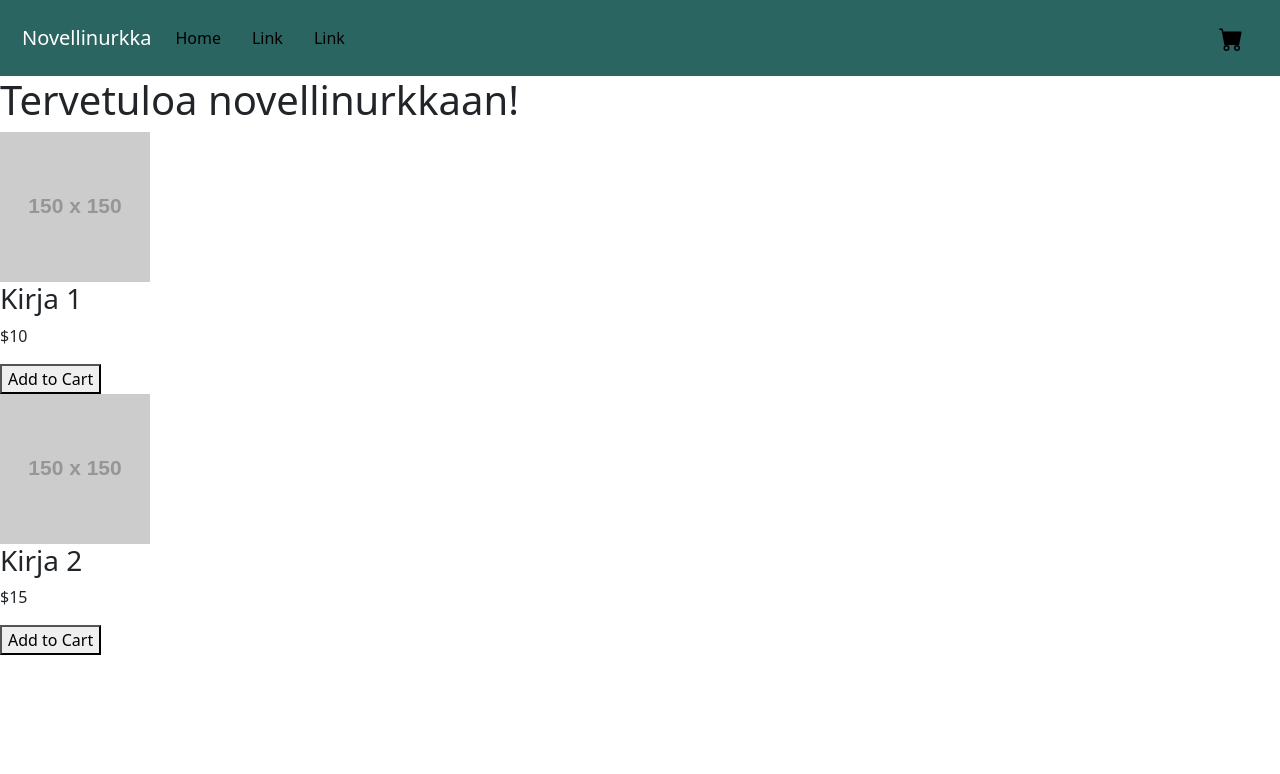
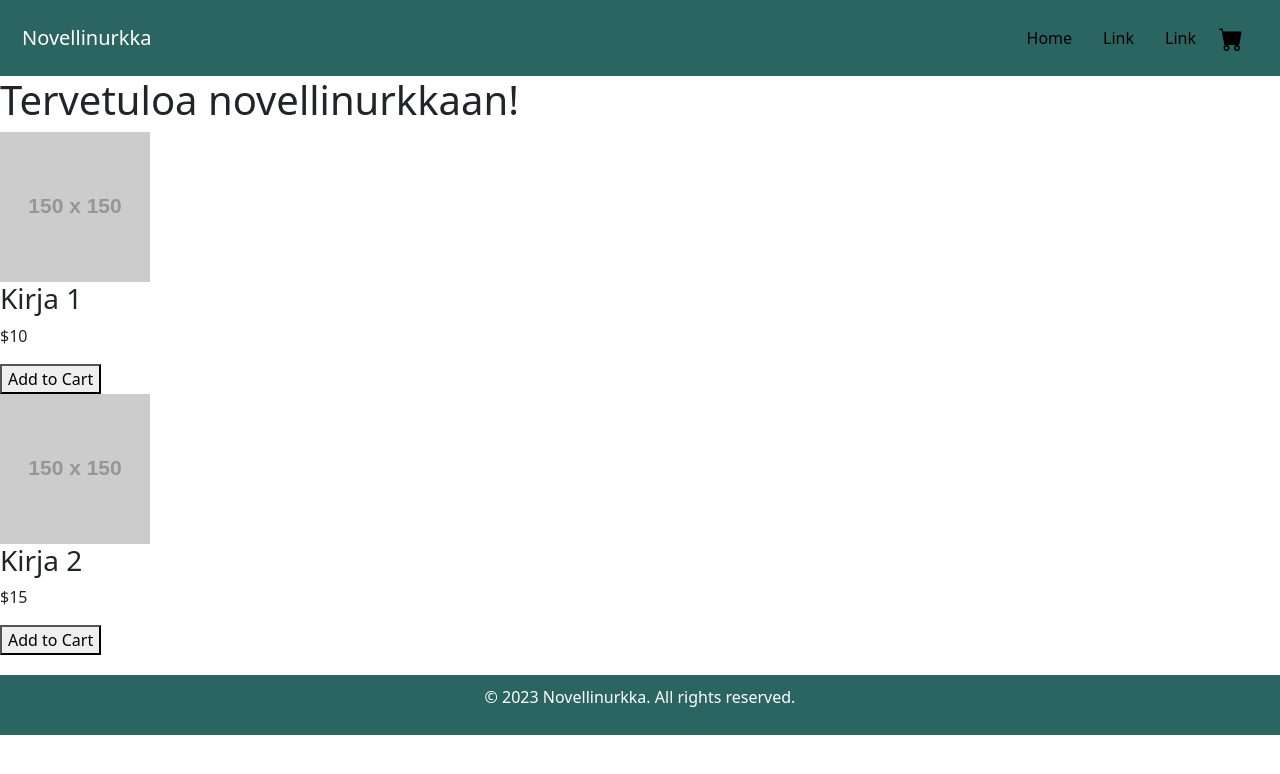
Before and after one commit to Reeta00/Ryhma-9-Verkkopalveluprojekti, a React (Create React App) app: page /cart in a window 1280 px wide. Shown: the top 774 px of the page. Built offline with nearby package versions, Linux system fonts and the light colour scheme.

Commit message:
Added Footer Moved the links and cart icon to the right side of the navbar Changed Header.css name to Style.css

```diff
--- /dev/null
+++ b/src/Footer.js
@@ -0,0 +1,13 @@
+// Footer.js
+import React from 'react';
+import './Style.css'; // Import the CSS file for styling
+
+function Footer() {
+    return (
+        <footer>
+            <p>&copy; 2023 Novellinurkka. All rights reserved.</p>
+        </footer>
+    );
+}
+
+export default Footer;
--- a/src/Header.js
+++ b/src/Header.js
@@ -1,6 +1,6 @@
-// Dynamic_header.js
+// Dynamic header
 import React from 'react';
-import './Header.css'; // Import the CSS file for styling
+import './Style.css'; // Import the CSS file for styling
 
 function Header() {
   return (
@@ -19,9 +19,9 @@ function Header() {
           >
             <span className="navbar-toggler-icon"></span>
           </button>
-          <div className="collapse navbar-collapse" id="navbarScroll">
+          <div className="collapse navbar-collapse justify-content-end" id="navbarScroll">
             <ul
-              className="navbar-nav me-auto my-2 my-lg-0 navbar-nav-scroll"
+              className="navbar-nav my-2 my-lg-0 navbar-nav-scroll"
               style={{ '--bs-scroll-height': '100px' }}
             >
               <li className="nav-item">
--- a/src/Header.css
+++ b/src/Style.css
@@ -1,4 +1,4 @@
-/* Header.css */
+/* Style */
 header {
     background-color: #2a6562; /* Set your desired background color */
     padding: 10px; /* Add padding for better spacing */
@@ -22,4 +22,14 @@ header {
     background-color: #ffffff; /* Set the color of the navbar toggler icon */
 }
 
+
+/* Footer.css */
+footer {
+    background-color: #2a6562; /* Set your desired background color */
+    padding: 10px; /* Add padding for better spacing */
+    color: #ffffff; /* Set the color of the text */
+    text-align: center; /* Center the text */
+    margin-top: 20px; /* Add top margin for separation */
+}
+
 /* Add more styles as needed */
--- a/src/index.js
+++ b/src/index.js
@@ -4,6 +4,7 @@ import ReactDOM from 'react-dom/client';
 import App from './App';
 import 'bootstrap/dist/css/bootstrap.min.css'; // Import Bootstrap CSS
 import Header from './Header';
+import Footer from './Footer';
 import reportWebVitals from './reportWebVitals';
 
 const root = ReactDOM.createRoot(document.getElementById('root'));
@@ -17,6 +18,9 @@ root.render(
 
       {/* The rest of your React app content goes here */}
       <App />
+
+      {/* Include your Footer component */}
+      <Footer />
     </div>
   </React.StrictMode>
 );
```
